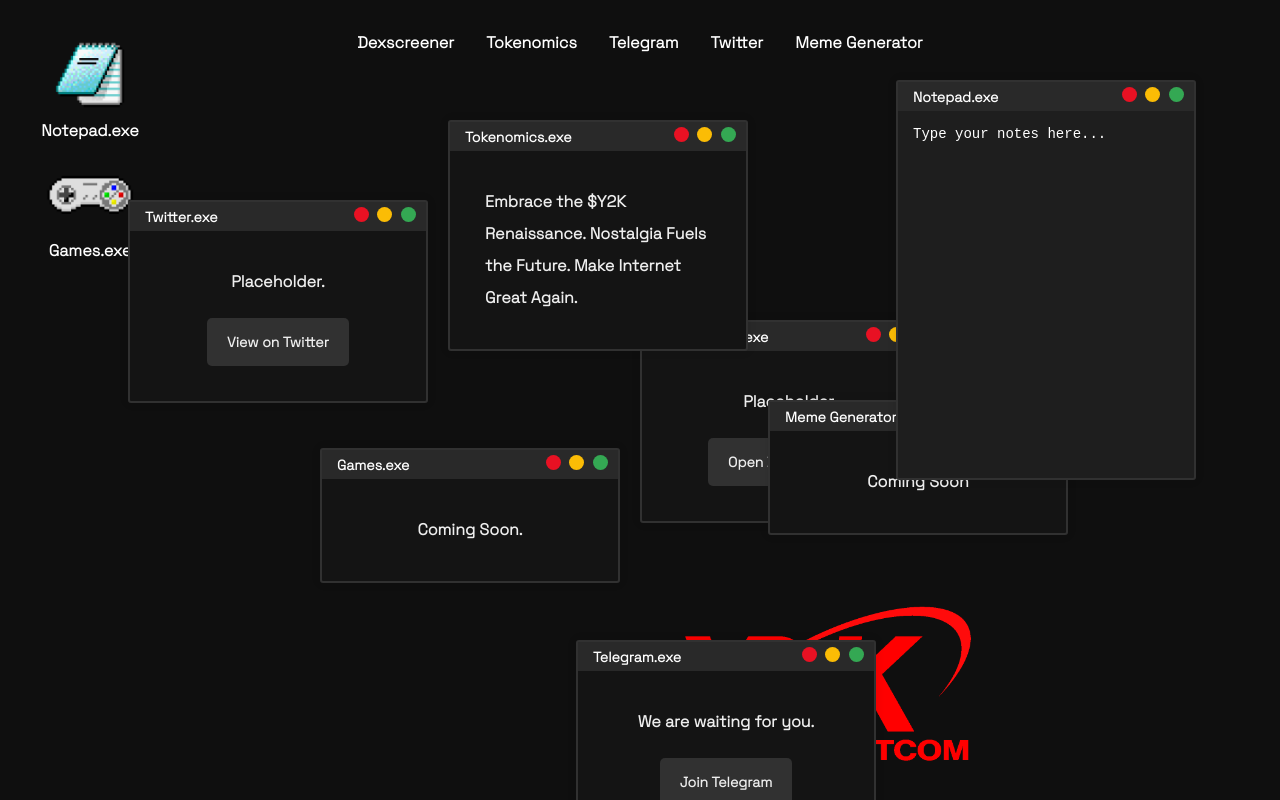
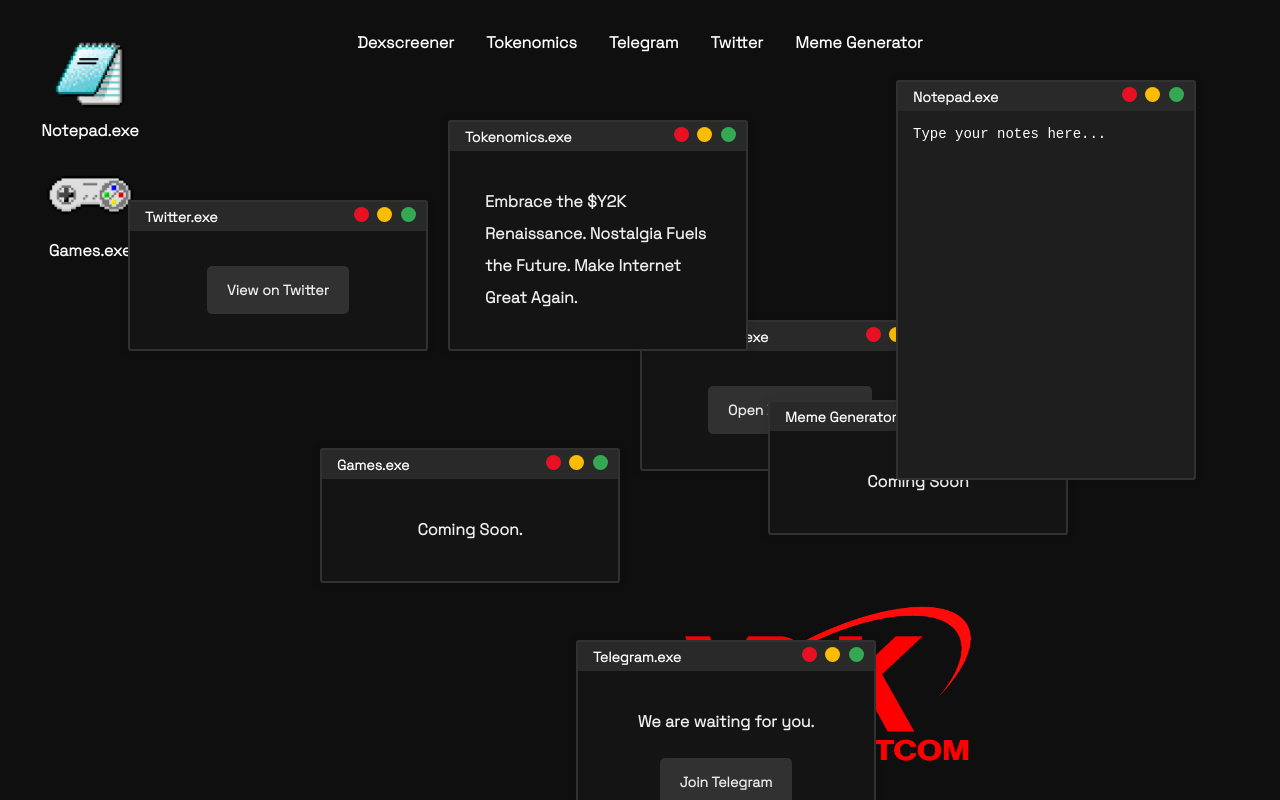
Before and after one commit to RawandKarimy/y2kdotcom.xyz, a plain HTML site: page main.html in a window 1280 px wide. Drawn offline with Linux system fonts and the light colour scheme.

Commit message:
Update main.html

```diff
--- a/main.html
+++ b/main.html
@@ -232,7 +232,6 @@
         </div>
     </div>
     <div class="custom-window-content">
-        <p>Placeholder.</p>
         <a class="custom-button" href="http://example.com/dexscreener" target="_blank">Open Dexscreener</a>
     </div>
 </article>
@@ -279,7 +278,6 @@
         </div>
     </div>
     <div class="custom-window-content">
-        <p>Placeholder.</p>
         <a class="custom-button" href="https://x.com/y2kdotcomsolana" target="_blank">View on Twitter</a>
     </div>
 </article>
```
